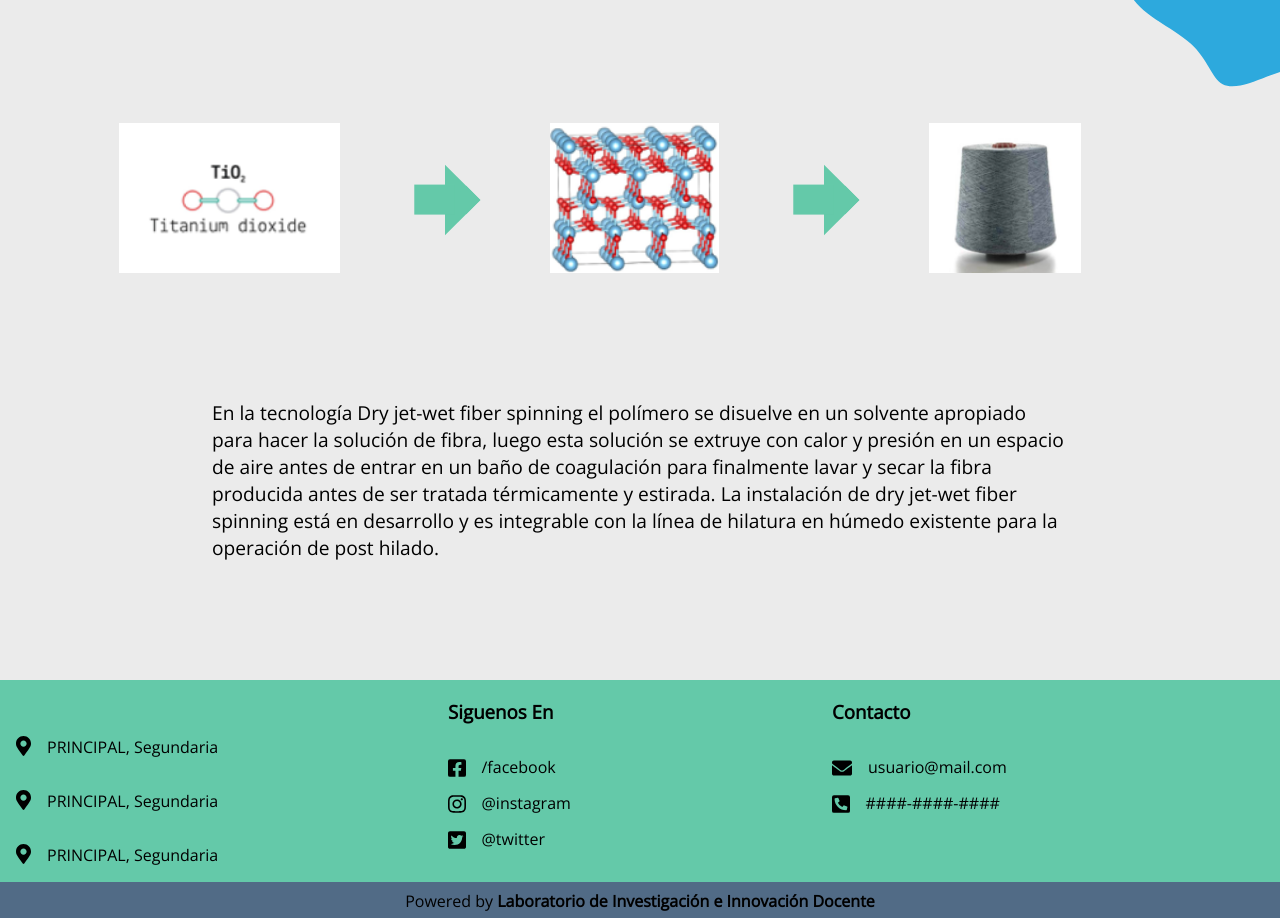
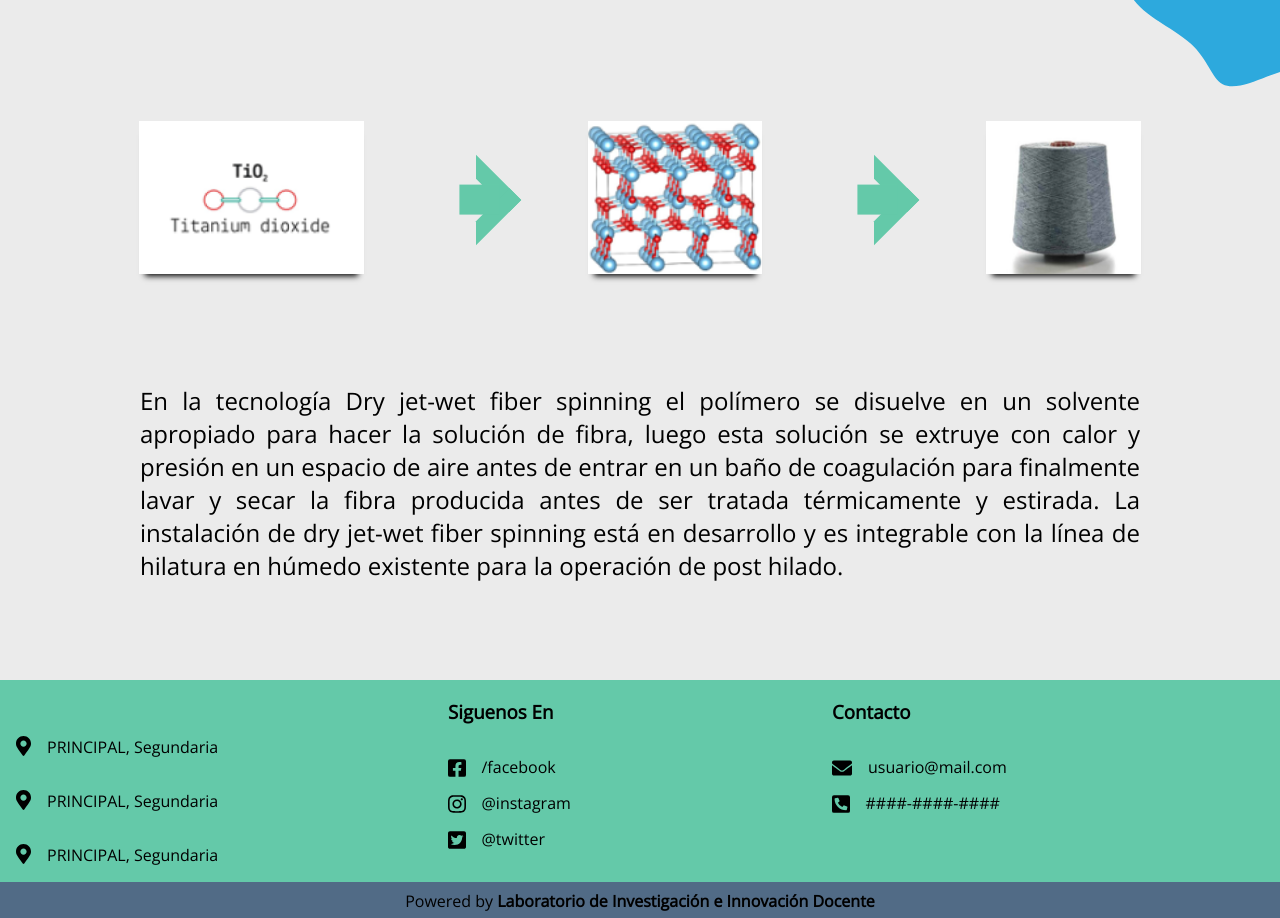
Before and after one commit to paxasaval/ELTELAR.CO, an Angular app: page /#/home in a window 1280 px wide. Shown: the part 2520-3438 px from the top of the page. Built offline with nearby package versions, Linux system fonts and the light colour scheme.

Commit message:
Responsive updates

```diff
--- a/src/app/@pages/landing/about/about.component.css
+++ b/src/app/@pages/landing/about/about.component.css
@@ -44,7 +44,6 @@
 .circular:hover{
     transform: scale(1.50);
 }
-
 .wrap-section{
     padding-bottom: 0em;
     padding-top: 0em;
@@ -143,8 +142,7 @@
 @media (min-width: 481px) and (max-width: 767px) {
   .grid-element p {
     font-size: 1.2em;
-    padding-left: 3em;
-    padding-right: 3em;
+    text-align: justify;
   }
   .main-grid {
     flex-direction: column;
@@ -155,8 +153,8 @@
   }
   .grid-element{
     width: auto;
-    padding-left: 4.5em;
-    padding-right: 4em;
+    padding-left: 2em;
+    padding-right: 2em;
   }
   .grid-element.grid-img.wrap-section{
     width: 75%;
--- a/src/app/@pages/landing/product/product.component.css
+++ b/src/app/@pages/landing/product/product.component.css
@@ -139,9 +139,25 @@
     ##Screen = B/w 481px to 767px
 */
 @media (min-width: 481px) and (max-width: 767px) {
+  .main-grid{
+    height: 110%;
+    flex-direction: column;
+    width: auto;
+    align-items: center;
+    padding-bottom: 0vh;
+    padding-top: 10vh;
+  }
   .grid-element-big {
     font-size: 1em;
     padding-left: 1em;
+  }
+  .product-grid {
+    height: 80%;
+  }
+  .grid-element-big p{
+    padding-left: 1em;
+    padding-right: 1em;
+    text-align: justify;
   }
   .grid-card p{
     width: auto;
@@ -149,11 +165,13 @@
     text-align: justify;
   }
   .grid-card{
-      width: 50%;
+      width: 60%;
+      height: 10vh;
       order: 2;
-      margin-left: 3em;
-      margin-right: 3em;
-      margin-bottom: 3em;
+      margin-left: 1em;
+      margin-right: 1em;
+      margin-bottom: 1em;
+      padding-bottom: 2em;
       transition: transform 1.25s ease;
       z-index: 1;
   }
--- a/src/app/@pages/landing/technology/technology.component.css
+++ b/src/app/@pages/landing/technology/technology.component.css
@@ -24,7 +24,7 @@
 }
 .technology-element{
   order: 1;
-	transition: transform .5s ease;
+	transition: transform 1.25s ease;
 	z-index: 1;
 	padding-right: 5em;
 }
@@ -33,6 +33,10 @@
 }
 .technology-element img{
 	height: 150px;
+	-moz-box-shadow:    0 8px 6px -6px  black;
+	-webkit-box-shadow: 0 8px 6px -6px  black;
+	box-shadow:         0 8px 6px -6px  black;
+	overflow: hidden;
 }
 .grid-element-big p {
   font-size: 1.2em;
@@ -65,12 +69,10 @@
 		rotate(-45deg)
 		translate(2px, 1px);
 }
-@media (min-width: 1281px) {}
-@media (min-width: 1025px) and (max-width: 1280px) {}
-@media (min-width: 768px) and (max-width: 1024px) {
+@media (min-width: 1281px) {
 	.arrow-5{
-		height: 5px; width: 5px;
-		border: 10px solid;
+		height: 40px; width: 40px;
+		border: 22px solid;
 		border-color:
 			#64c9a9
 			#64c9a9
@@ -78,11 +80,78 @@
 			transparent;
 	}
 	.arrow-5:before {
-		height: 15px; width: 25px;
+		height: 40px; width: 50px;
 	}
 	.technology-element img{
-		height: 75px;
-
+		height: 15vw;
+	}
+	.grid-element-big p {
+		font-size: 1.5em;
+		padding-left: 5em;
+		padding-right: 5em;
+		padding-top: 0em;
+		text-align: justify;
+	}
+}
+@media (min-width: 1025px) and (max-width: 1280px) {
+	.proces {
+		padding-left: 5rem;
+	}
+	.arrow-5{
+		height: 30px; width: 30px;
+		border: 17px solid;
+		border-color:
+			#64c9a9
+			#64c9a9
+			transparent
+			transparent;
+	}
+	.arrow-5:before {
+		height: 30px; width: 40px;
+	}
+	.technology-element img{
+		height: 12vw;
+	}
+	.grid-element-big p {
+		font-size: 1.5em;
+		padding-left: 5em;
+		padding-right: 5em;
+		padding-top: 0em;
+		text-align: justify;
+	}
+}
+@media (min-width: 768px) and (max-width: 1024px) {
+	.proces {
+		padding-left: 6rem;
+		margin-right: 3rem;
+	}
+	.technology-grid {
+		height: 25vh;
+	}
+	.arrow-5{
+		height: 20px; width: 20px;
+		border: 12px solid;
+		border-color:
+			#64c9a9
+			#64c9a9
+			transparent
+			transparent;
+	}
+	.arrow-5:before {
+		height: 20px; width: 30px;
+	}
+	.technology-element {
+		padding-right: 3em;
+	}
+	.technology-element img{
+		height: 15vw;
+	}
+	.grid-element-big p {
+		font-size: 1.6em;
+		padding-left: 2em;
+		padding-right: 2em;
+		padding-top: 0em;
+		text-align: justify;
 	}
 }
 @media (min-width: 481px) and (max-width: 767px) {
@@ -99,7 +168,7 @@
 		height: 15px; width: 25px;
 	}
 	.technology-element img{
-		height: 75px;
+		height: 40vw;
 	}
 }
 @media (min-width: 0px) and (max-width: 480px) {
```
Lines whose indentation alone changed are shown as unchanged.
